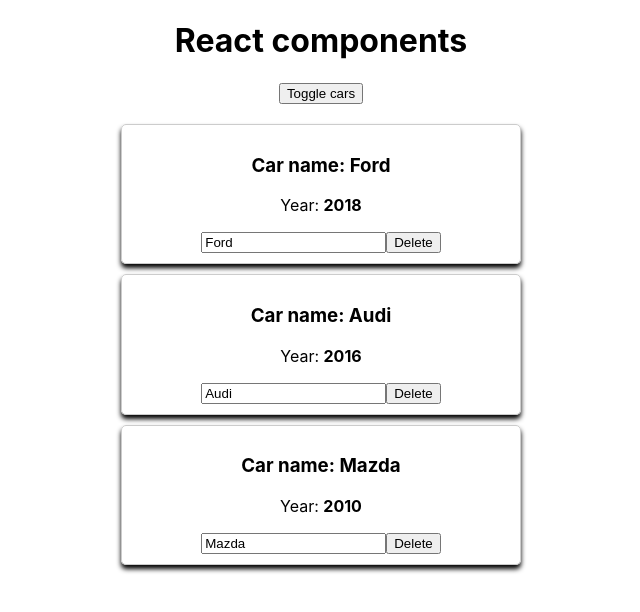
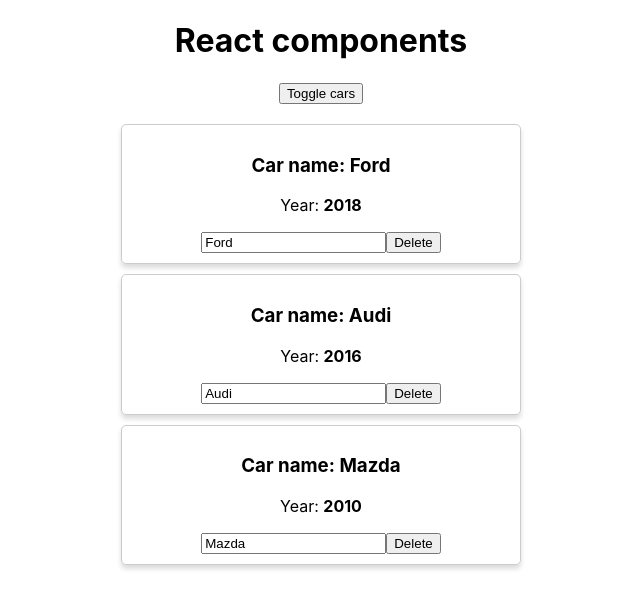
Before and after one commit to mexell96/react-course, a React (Create React App) app: page / in a window 1280 px wide. Both pictures are taken after a click on the button "Toggle cars". Shown: the top 612 px of the page, without its empty margins (319-959 px from the left). Built offline with nearby package versions, Linux system fonts and the light colour scheme.

Commit message:
added Car.css

```diff
--- /dev/null
+++ b/src/Car/Car.css
@@ -0,0 +1,8 @@
+.Car {
+  border: 1px solid #ccc;
+  margin-bottom: 10px;
+  display: block;
+  padding: 10px;
+  box-shadow: 0 4px 5px 0px rgba(0, 0, 0, 0.14);
+  border-radius: 5px;
+}
--- a/src/Car/Car.js
+++ b/src/Car/Car.js
@@ -1,16 +1,9 @@
 /* eslint-disable import/no-anonymous-default-export */
 import React from "react";
+import "./Car.css";
 
 export default (props) => (
-  <div
-    style={{
-      border: "1px solid #ccc",
-      marginBottom: "10px",
-      display: "block",
-      padding: "10px",
-      boxShadow: "0 4px 5px 0px rgba(0,0,0, 14)",
-      borderRadius: "5px",
-    }}>
+  <div className="Car">
     <h3>Car name: {props.name}</h3>
     <p>
       Year: <strong>{props.year}</strong>
```
Also changed, not shown: 1 other file (tests, documents, lock files or other folders).
